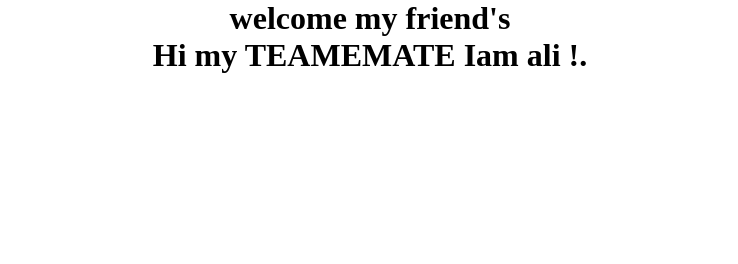
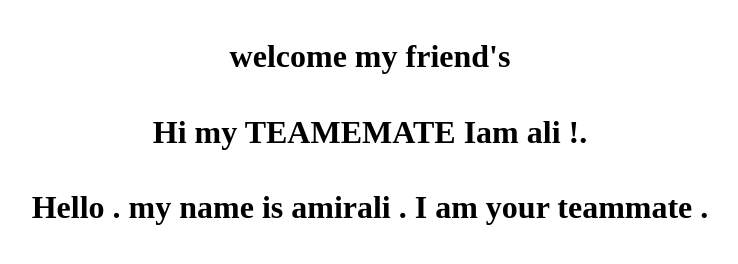
Before and after one commit to amirkazempour87/tamrin-07, a plain HTML site: page index.html in a window 1280 px wide. Shown: the whole page, without its empty margins (270-1008 px from the left). Drawn offline with Linux system fonts and the light colour scheme.

Commit message:
I added my name

```diff
--- a/index.html
+++ b/index.html
@@ -9,5 +9,6 @@
 <body>
     <h1>welcome my friend's</h1>
     <h1>Hi my TEAMEMATE Iam ali !.</h1>
+    <h1>Hello . my name is amirali . I am your teammate .</h1>
 </body>
 </html>
--- a/style/style.css
+++ b/style/style.css
@@ -6,4 +6,5 @@
 
 h1{
     text-align: center;
+    margin-top: 3%;
 }
```
